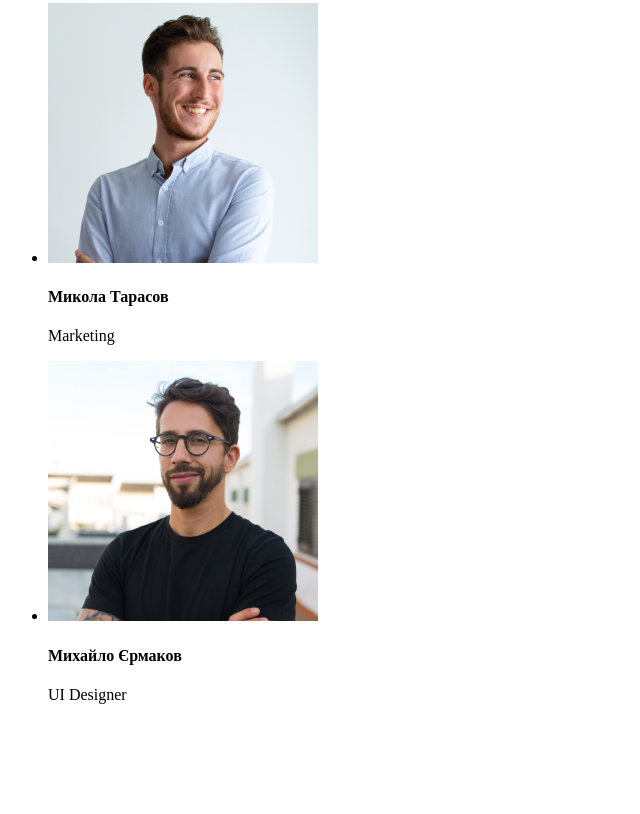
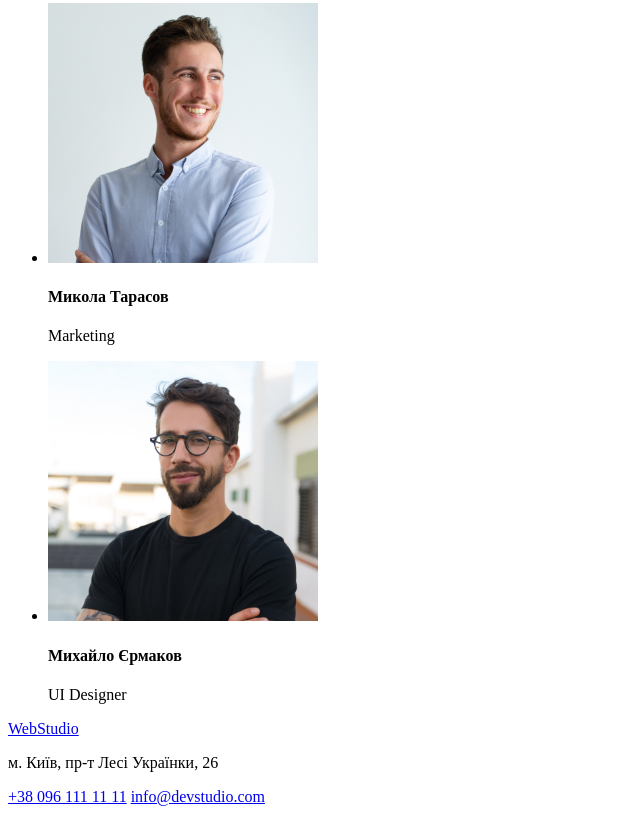
Before and after one commit to artemivanichenko/goit-markup-hw-01, a plain HTML site: page index.html in a window 1280 px wide. Shown: the part 2265-3079 px from the top of the page, without its empty margins (0-640 px from the left). Before the commit the page ends 2985 px from the top, so only its background shows below. Drawn offline with Linux system fonts and the light colour scheme.

Commit message:
footer done

```diff
--- a/index.html
+++ b/index.html
@@ -62,7 +62,10 @@
     </ul>
 </section>
 <footer>
-
+            <a href="/">WebStudio</a>
+            <p>м. Київ, пр-т Лесі Українки, 26</p>
+            <a href="tel:+380961111111">+38 096 111 11 11</a>
+            <a href="mailto:info@devstudio.com">info@devstudio.com</a>
 </footer>
 </body>
 </html>
```
